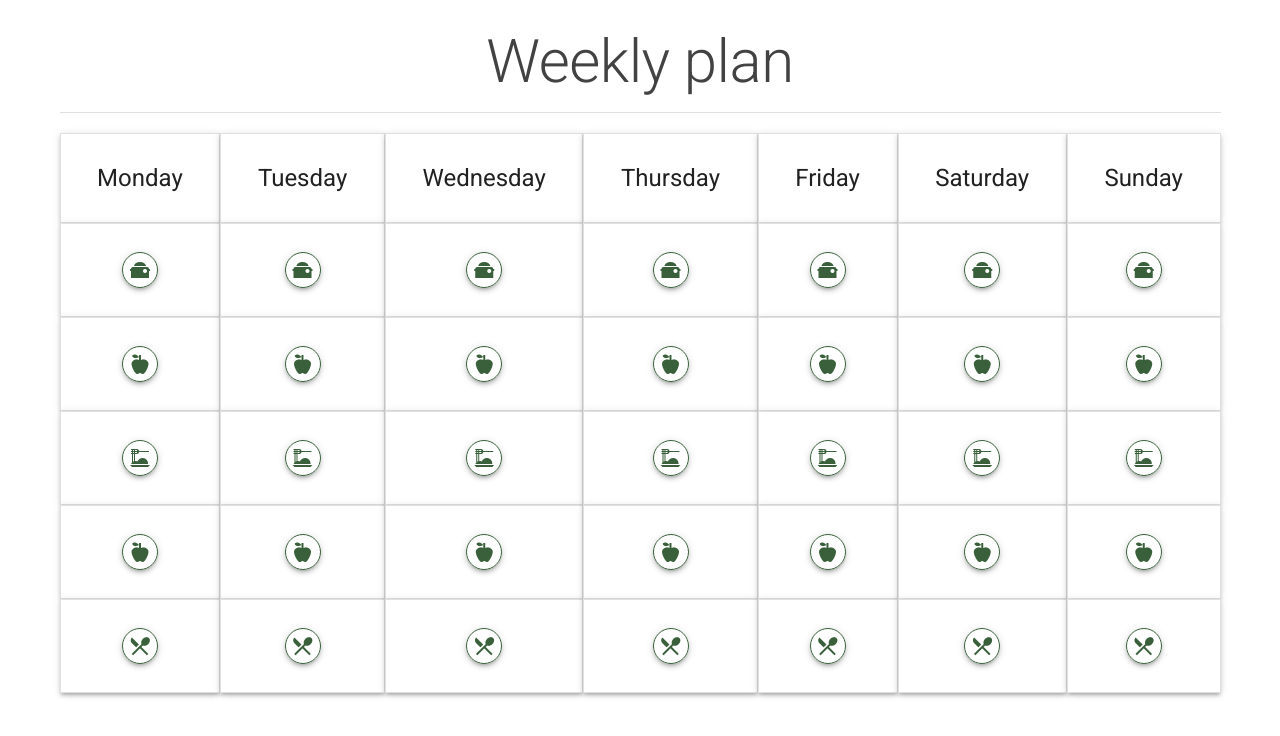
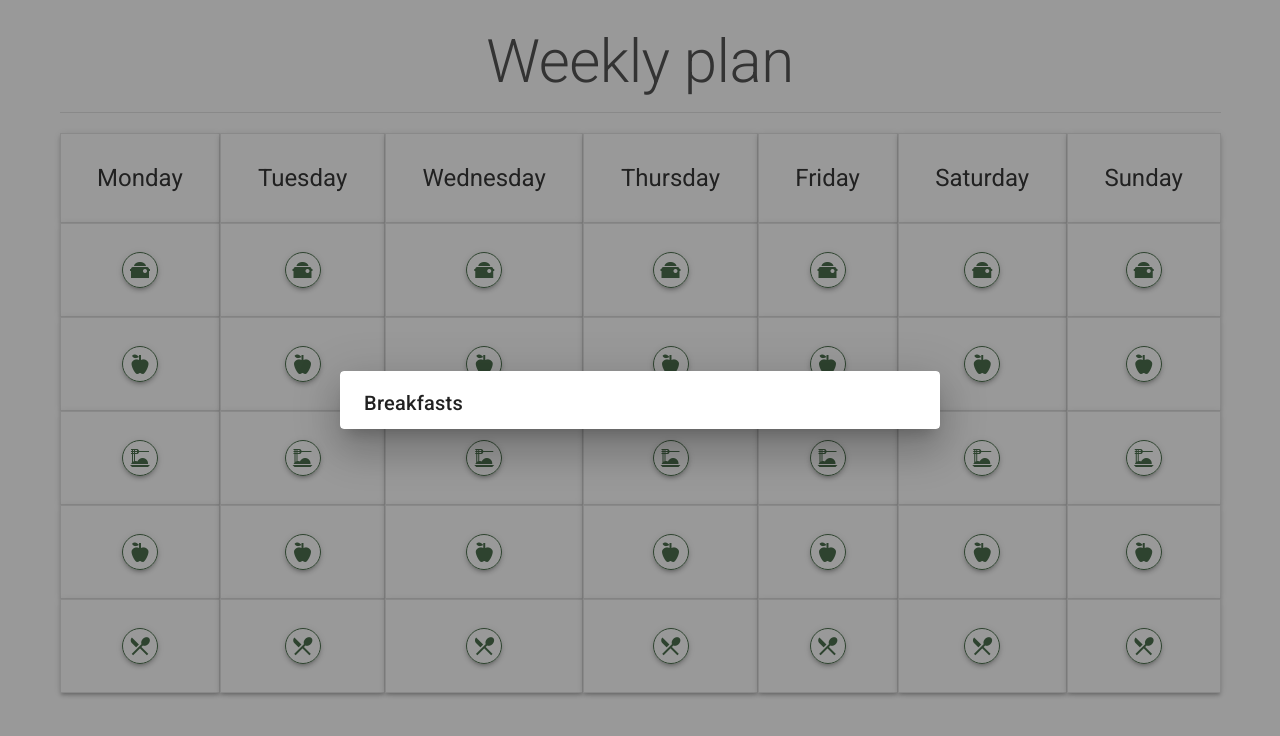
Before and after one commit to skoones/Plates, a Vue app in the folder frontend/: page /week in a window 1280 px wide. Both pictures are taken after a click on the button 139 px from the left and 270 px from the top of the page. Shown: the top 736 px of the page. Built offline with nearby package versions, Linux system fonts and the light colour scheme.

Commit message:
Started creating popup for choosing meals

```diff
--- a/frontend/src/components/DayOfWeek.vue
+++ b/frontend/src/components/DayOfWeek.vue
@@ -3,18 +3,17 @@
     <v-layout column>
       <v-flex flat tile>
         <plan-cell :day-of-week="dayName" :is-meal="false"></plan-cell>
-        <plan-cell :is-meal="true" :meal-type="'breakfast'"></plan-cell>
-        <plan-cell :is-meal="true" :meal-type="'snack'"></plan-cell>
-        <plan-cell :is-meal="true" :meal-type="'lunch'"></plan-cell>
-        <plan-cell :is-meal="true" :meal-type="'snack'"></plan-cell>
-        <plan-cell :is-meal="true" :meal-type="'dinner'"></plan-cell>
+        <plan-cell v-for="meal in dailyMeals" :key="meal" :is-meal="true"
+                   :meal-type="meal"></plan-cell>
       </v-flex>
     </v-layout>
   </div>
 </template>
 
+
 <script>
 import PlanCell from "@/components/PlanCell";
+import {DAILY_MEALS} from "@/constants";
 
 export default {
   name: "DayOfWeek",
@@ -28,6 +27,12 @@ export default {
 
   components: {
     'plan-cell': PlanCell
+  },
+
+  data() {
+    return {
+      dailyMeals: DAILY_MEALS
+    }
   }
 }
 </script>
--- /dev/null
+++ b/frontend/src/components/MealTypePopup.vue
@@ -0,0 +1,52 @@
+<template>
+  <div>
+    <v-dialog v-model="isDialogOpen" max-width="600" scrollable>
+      <template v-slot:activator="{ on }">
+        <v-btn slot="activator" v-on="on" :color="'primary darken-4'" elevation="3" icon outlined>
+          <v-icon>
+            {{ mealIcon }}
+          </v-icon>
+        </v-btn>
+      </template>
+      <v-card>
+        <v-card-title>
+          {{ mealGroup }}
+        </v-card-title>
+      </v-card>
+    </v-dialog>
+  </div>
+</template>
+
+<script>
+import {MEAL_TYPE_TO_GROUP_NAME, MEAL_TYPE_TO_ICON} from '@/constants'
+
+export default {
+  name: "MealTypePopup",
+
+  props: {
+    mealType: {
+      type: String,
+      required: true
+    }
+  },
+
+  data() {
+    return {
+      isDialogOpen: false,
+      mealGroup: {
+        type: String
+      }
+    }
+  },
+
+  created() {
+    this.mealIcon = MEAL_TYPE_TO_ICON.get(this.mealType);
+    this.mealGroup = MEAL_TYPE_TO_GROUP_NAME.get(this.mealType);
+  }
+
+}
+</script>
+
+<style scoped>
+
+</style>
--- a/frontend/src/components/PlanCell.vue
+++ b/frontend/src/components/PlanCell.vue
@@ -3,21 +3,19 @@
     <v-card class="pt-3 pb-3" elevation="3" height="100%" outlined tile width="100%">
       <v-card-title class="text-h5 justify-center grey--text text--darken-4">
         {{ dayOfWeek }}
-        <v-btn v-if="isMeal" :color="'primary darken-4'" elevation="3" icon outlined>
-          <v-icon>
-            {{ mealIcon }}
-          </v-icon>
-        </v-btn>
+        <meal-type-popup v-if="isMeal" :meal-type="mealType"></meal-type-popup>
       </v-card-title>
     </v-card>
   </v-flex>
 </template>
 
 <script>
-import {MEAL_TYPE_TO_ICON} from '@/constants'
+import MealTypePopup from "@/components/MealTypePopup";
 
 export default {
   name: "PlanCell",
+
+  components: {MealTypePopup},
 
   props: {
     isMeal: {
@@ -35,10 +33,6 @@ export default {
   data() {
     return {
     }
-  },
-
-  created() {
-    this.mealIcon = MEAL_TYPE_TO_ICON.get(this.mealType);
   }
 }
 </script>
--- a/frontend/src/constants.js
+++ b/frontend/src/constants.js
@@ -1,7 +1,8 @@
 export const MEAL_TYPE_TO_ICON = new Map([
     ['breakfast', 'mdi-toaster'],
-    ['snack', 'mdi-food-apple'],
+    ['snack1', 'mdi-food-apple'],
     ['lunch', 'mdi-pasta'],
+    ['snack2', 'mdi-food-apple'],
     ['dinner', 'mdi-silverware']]);
 
 export const DAYS_OF_WEEK = [
@@ -13,3 +14,19 @@ export const DAYS_OF_WEEK = [
     'Saturday',
     'Sunday'
 ];
+
+export const DAILY_MEALS = [
+    'breakfast',
+    'snack1',
+    'lunch',
+    'snack2',
+    'dinner'
+];
+
+export const MEAL_TYPE_TO_GROUP_NAME = new Map([
+    ['breakfast', 'Breakfasts'],
+    ['snack1', 'Snacks'],
+    ['lunch', 'Lunches'],
+    ['snack2', 'Snacks'],
+    ['dinner', 'Dinners']
+])
```
